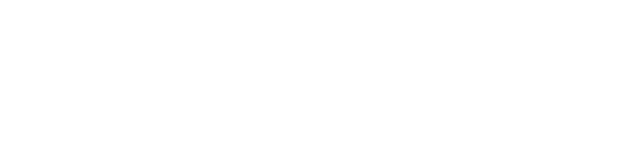
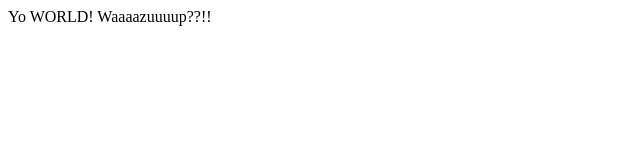
Before and after one commit to blarvin/key_hider_tut, a website: page src/index.html in a window 1280 px wide. Shown: the whole page, without its empty margins (0-640 px from the left). Drawn offline with Linux system fonts and the light colour scheme.

Commit message:
first commit

```diff
--- a/src/index.html
+++ b/src/index.html
@@ -4,9 +4,9 @@
     <meta charset="UTF-8">
     <meta http-equiv="X-UA-Compatible" content="IE=edge">
     <meta name="viewport" content="width=device-width, initial-scale=1.0">
-    <title>Document</title>
+    <title>DAWGEEZ!</title>
 </head>
 <body>
-
+    Yo WORLD! Waaaazuuuup??!!
 </body>
 </html>
```
Also changed, not shown: src/netlify.toml (added), 1 other file.
